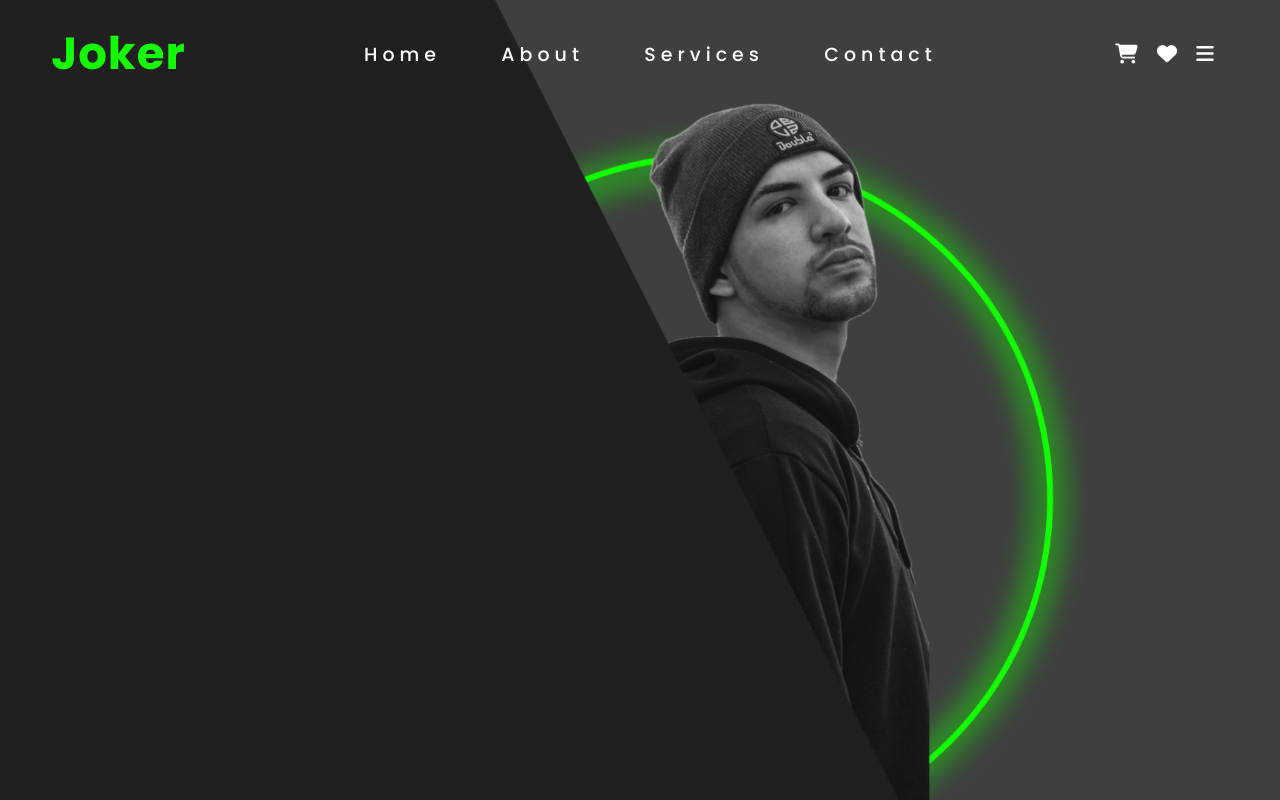
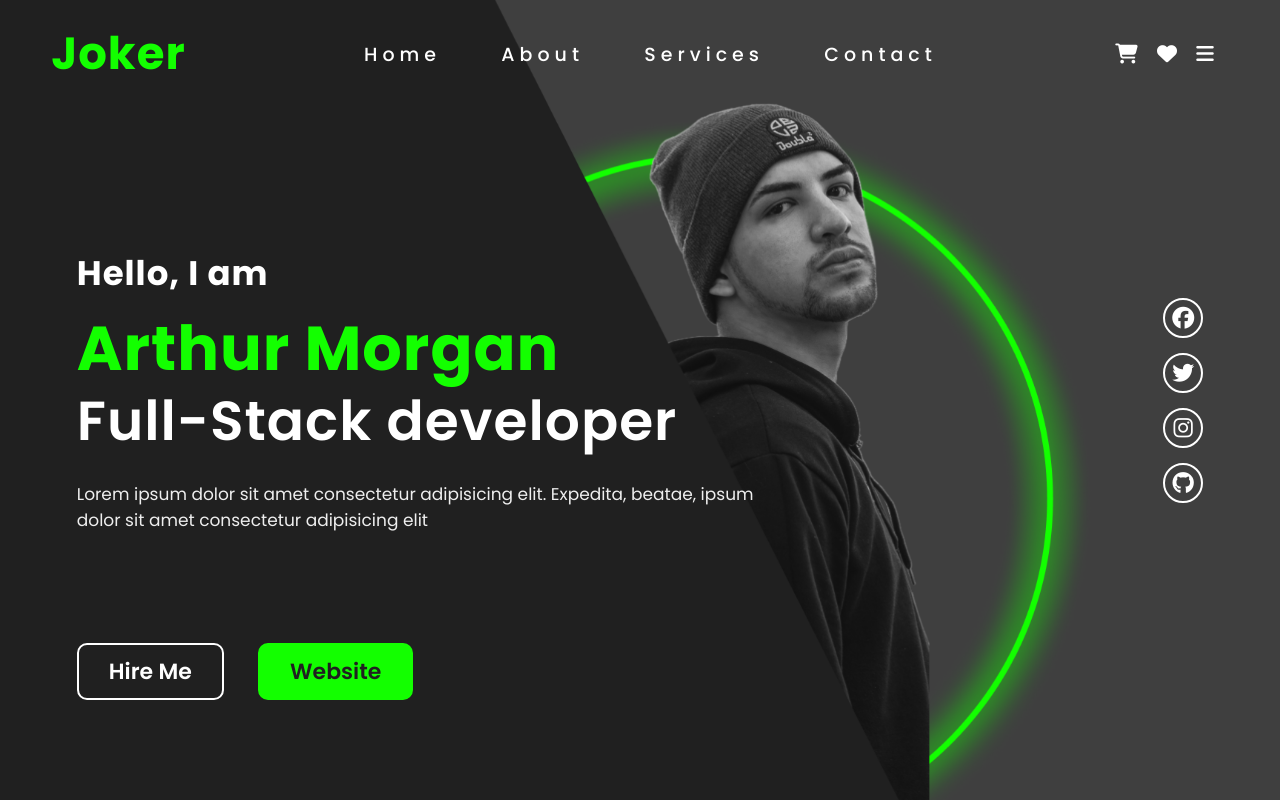
Before and after one commit to SubGameR69/Portofolios, a plain HTML site: page Easy Protfolio/index.html in a window 1280 px wide. Drawn offline with Linux system fonts and the light colour scheme.

Commit message:
Home section and end of project

```diff
--- a/Easy Protfolio/index.html
+++ b/Easy Protfolio/index.html
@@ -22,5 +22,25 @@
 			<a href="#"><i class="fa-solid fa-bars"></i></a>
 		</div>
 	</header>
+	<section class="home">
+		<div class="content">
+			<h4>Hello, I am</h4>
+			<h1><span>Arthur Morgan</span> <br>Full-Stack developer</h1>
+			<p>
+			Lorem ipsum dolor sit amet consectetur adipisicing elit. Expedita, beatae,
+			ipsum dolor sit amet consectetur adipisicing elit
+			</p>
+			<div class="btns">
+				<a href="#" class="btn1">Hire Me</a>
+				<a href="#" class="btn2">Website</a>
+			</div>
+		</div>
+		<div class="social">
+			<a href="#"><i class="fa-brands fa-facebook"></i></a>
+			<a href="#"><i class="fa-brands fa-twitter"></i></a>
+			<a href="#"><i class="fa-brands fa-instagram"></i></a>
+			<a href="#"><i class="fa-brands fa-github"></i></a>
+		</div>
+	</section>
 </body>
 </html>
--- a/Easy Protfolio/style.css
+++ b/Easy Protfolio/style.css
@@ -63,3 +63,90 @@ header nav a:hover {
 .icons a:hover {
 	color: #13ff00;
 }
+
+section {
+	padding: 4% 6%;
+}
+
+.home {
+	height: 100vh;
+	display: flex;
+	align-items: center;
+	justify-content: space-between;
+}
+
+.home .content h4 {
+	font-size: 34px;
+	letter-spacing: 1px;
+	color: #fff;
+	margin-bottom: 15px;
+}
+
+.home .content h1 {
+	font-size: 55px;
+	font-weight: 600;
+	letter-spacing: 1px;
+	color: #fff;
+	line-height: 70px;
+}
+
+.content h1 span {
+	font-size: 62px;
+	font-weight: 700;
+	color: #13ff00;
+}
+
+.content p {
+	font-size: 17px;
+	color: #eee;
+	margin: 25px 0 20px;
+	max-width: 700px;
+}
+
+
+.home .btns {
+	position: absolute;
+	bottom: 100px;
+}
+
+.home .btns a{
+	display: inline-block;
+	color: #fff;
+	padding: 10px 30px;
+	font-size: 22px;
+	font-weight: 600;
+	border: solid 2px #fff;
+	border-radius: 10px;
+	margin-right: 30px;
+}
+
+.home .btns .btn2 {
+	background: #13ff00;
+	border: #13ff00 solid 2px;
+	color: #202020;
+}
+
+.social {
+	display: flex;
+	flex-direction: column;
+	gap: 15px;
+}
+
+.home .social a {
+	font-size: 22px;
+	display: inline-flex;
+	width: 40px;
+	height: 40px;
+	border: 2px solid #fff;
+	border-radius: 50%;
+	justify-content: center;
+	align-items: center;
+	color: #fff;
+	transition: .4s ease;
+}
+
+.home .social a:hover {
+	color: #13ff00;
+	border: 2px solid #13ff00;
+	transform: scale(1.1);
+}
```
